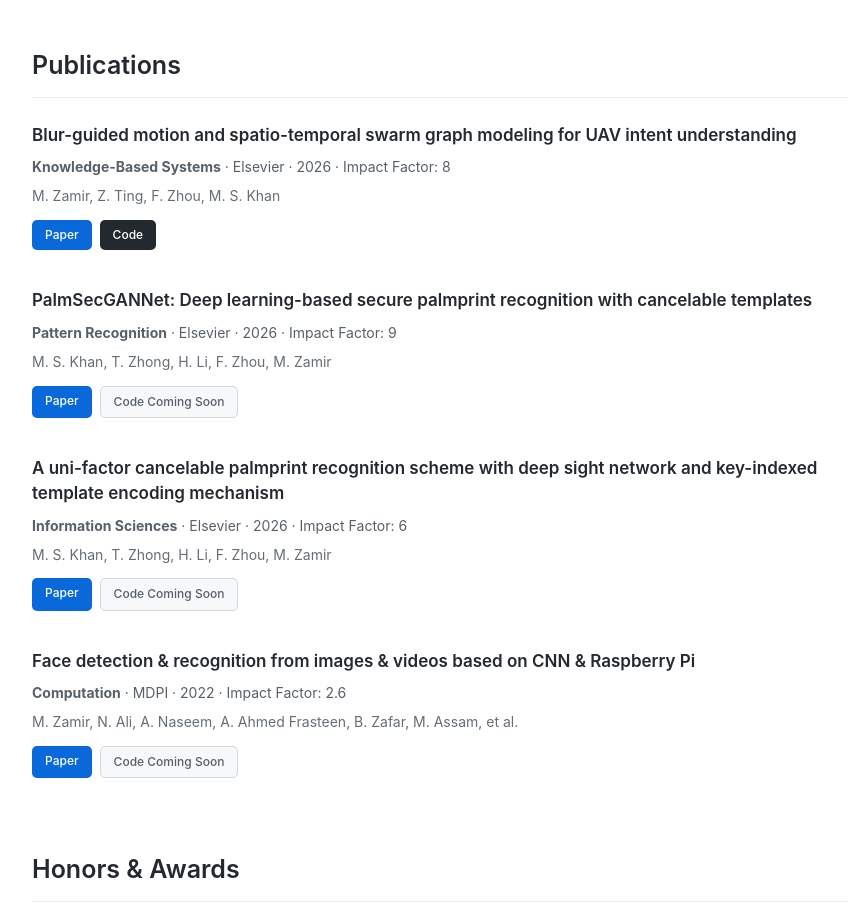
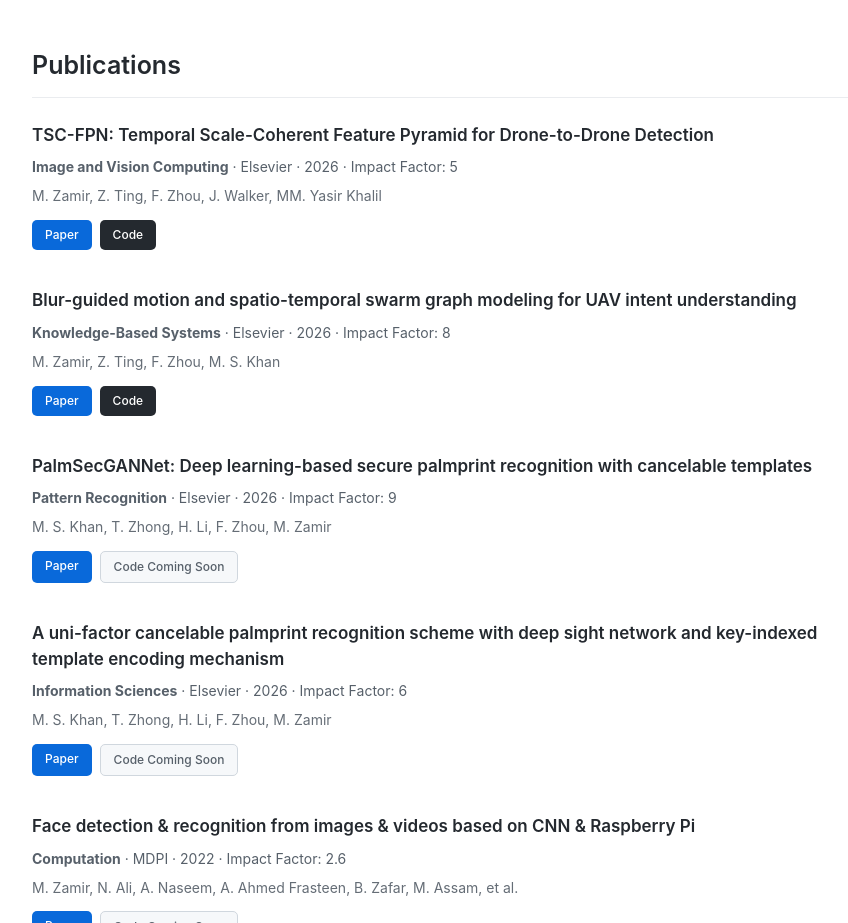
Before and after one commit to mzamir-dev/mzamir-dev.github.io, a plain HTML site: page index.html in a window 1280 px wide. Shown: the part 1180-2103 px from the top of the page, without its empty margins (353-1201 px from the left). Drawn offline with Linux system fonts and the light colour scheme.

Commit message:
Add publication details for TSC-FPN paper

```diff
--- a/index.html
+++ b/index.html
@@ -755,6 +755,45 @@
 
         <h2>Publications</h2>
 
+        <!-- PUBLICATION 1 -->
+
+        <div class="publication">
+
+            <h3 class="publication-title">
+                TSC-FPN: Temporal Scale-Coherent Feature Pyramid for Drone-to-Drone Detection
+            </h3>
+
+            <div class="publication-meta">
+                <strong>Image and Vision Computing</strong>
+                · Elsevier · 2026
+                · Impact Factor: 5
+            </div>
+
+            <div class="publication-authors">
+                M. Zamir, Z. Ting, F. Zhou, J. Walker, MM. Yasir Khalil
+            </div>
+
+            <div class="buttons">
+
+                <a
+                    class="button paper-button"
+                    href="https://doi.org/"
+                    target="_blank"
+                >
+                    Paper
+                </a>
+
+                <a
+                    class="button code-button"
+                    href="https://github.com/mzamir-dev/"
+                    target="_blank"
+                >
+                    Code
+                </a>
+
+            </div>
+
+        </div>
 
         <!-- PUBLICATION 1 -->
 
```
